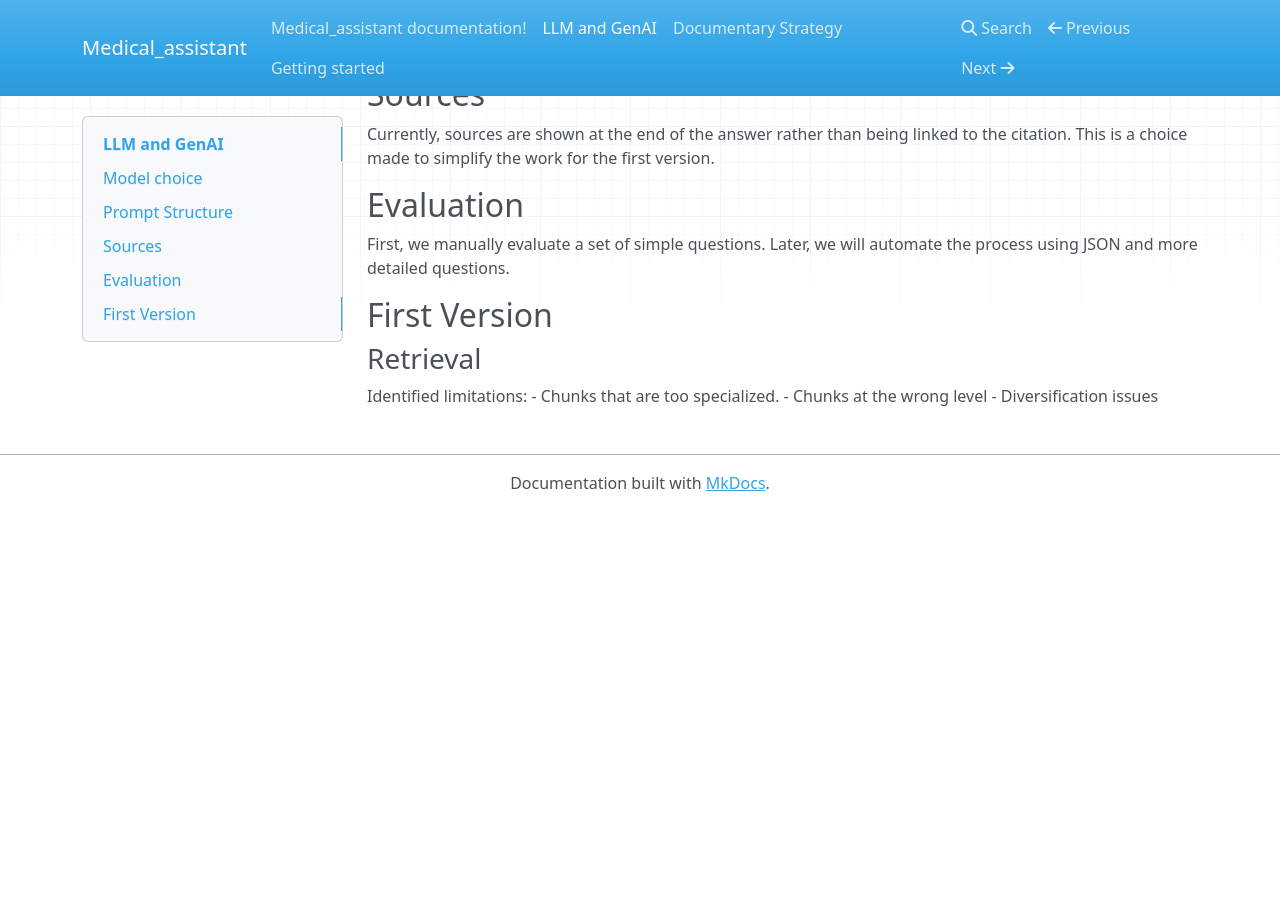
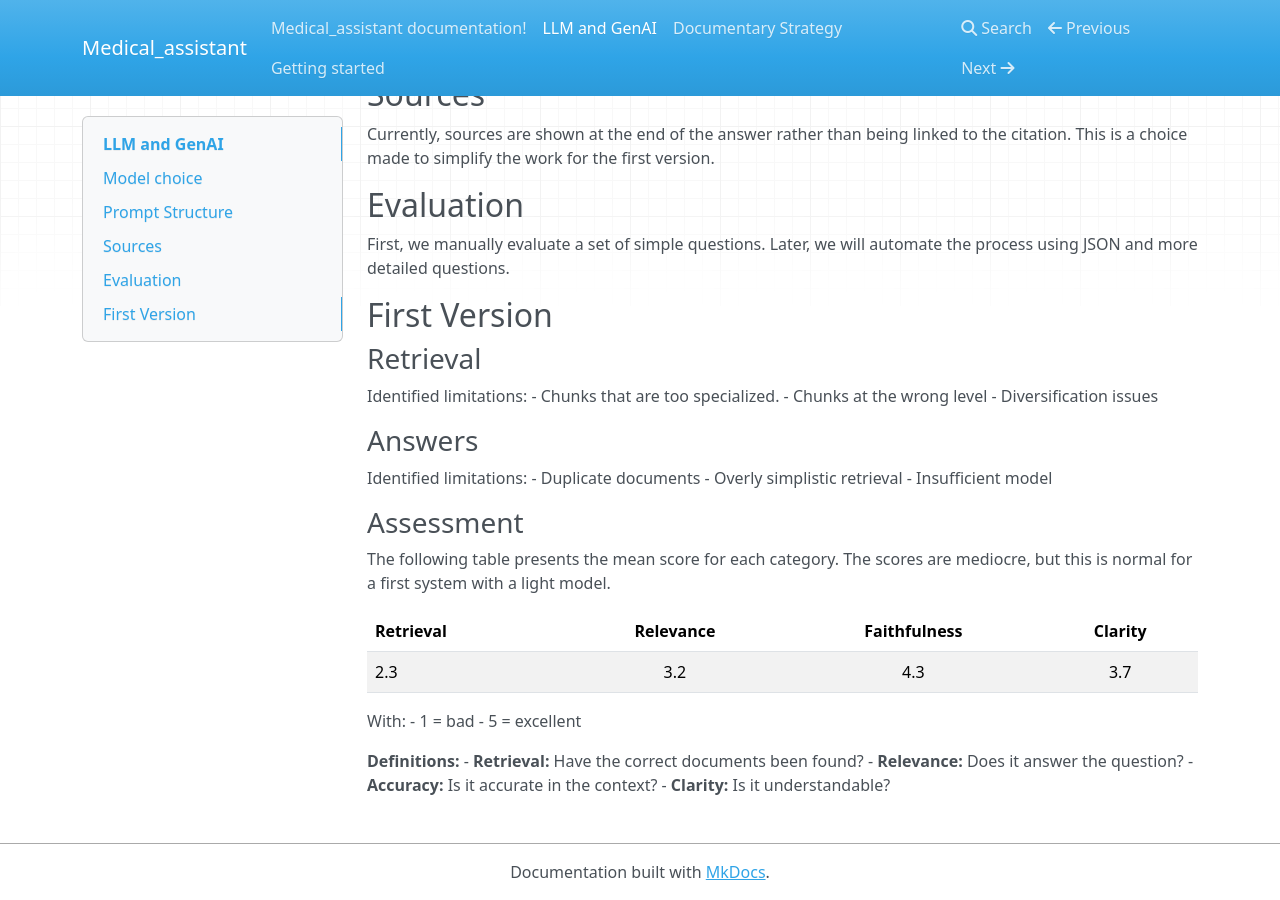
Before and after one commit to Jeremy-Duval-PhD/Medical_assistant, an MkDocs documentation site: the page built from docs/docs/LLM__genAI.md, in a window 1280 px wide and 900 px high, scrolled down 688 px. Built offline with MkDocs 1.6.1, drawn with Linux system fonts in a browser that asks for light colours; nearby versions of some CDN libraries; before the commit the page ends 1199 px from its top, so only the background shows below that.

Commit message:
End evaluation V1

```diff
--- a/docs/docs/LLM__genAI.md
+++ b/docs/docs/LLM__genAI.md
@@ -42,3 +42,28 @@ Identified limitations:
 - Chunks that are too specialized.
 - Chunks at the wrong level
 - Diversification issues
+
+### Answers
+
+Identified limitations:
+- Duplicate documents
+- Overly simplistic retrieval
+- Insufficient model
+
+### Assessment
+
+The following table presents the mean score for each category. The scores are mediocre, but this is normal for a first system with a light model.
+
+| Retrieval  | Relevance | Faithfulness | Clarity |
+|:-----|:-----:|:-----:|:-----:|
+| 2.3 | 3.2 | 4.3 | 3.7 |
+
+With:
+- 1 = bad
+- 5 = excellent
+
+**Definitions:**
+- **Retrieval:** Have the correct documents been found?
+- **Relevance:** Does it answer the question?
+- **Accuracy:** Is it accurate in the context?
+- **Clarity:** Is it understandable?
```
Also changed, not shown: 2 other files.
